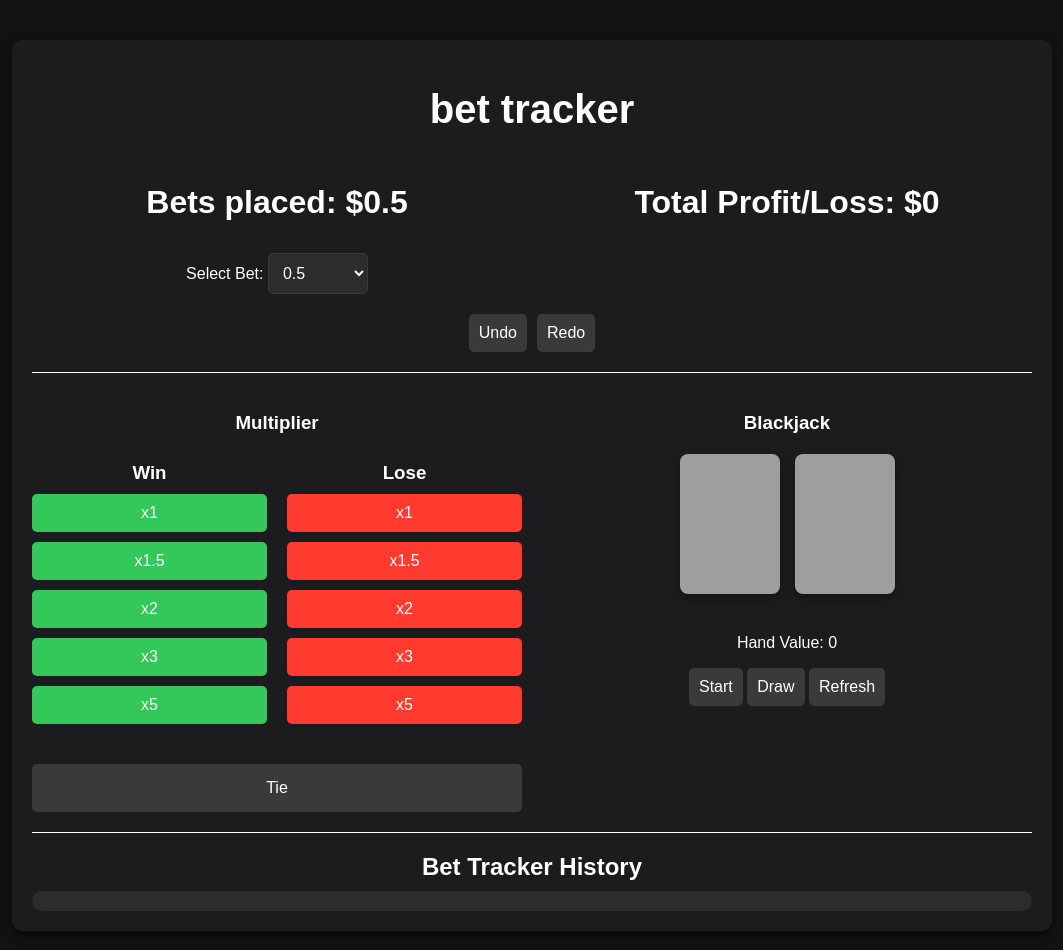
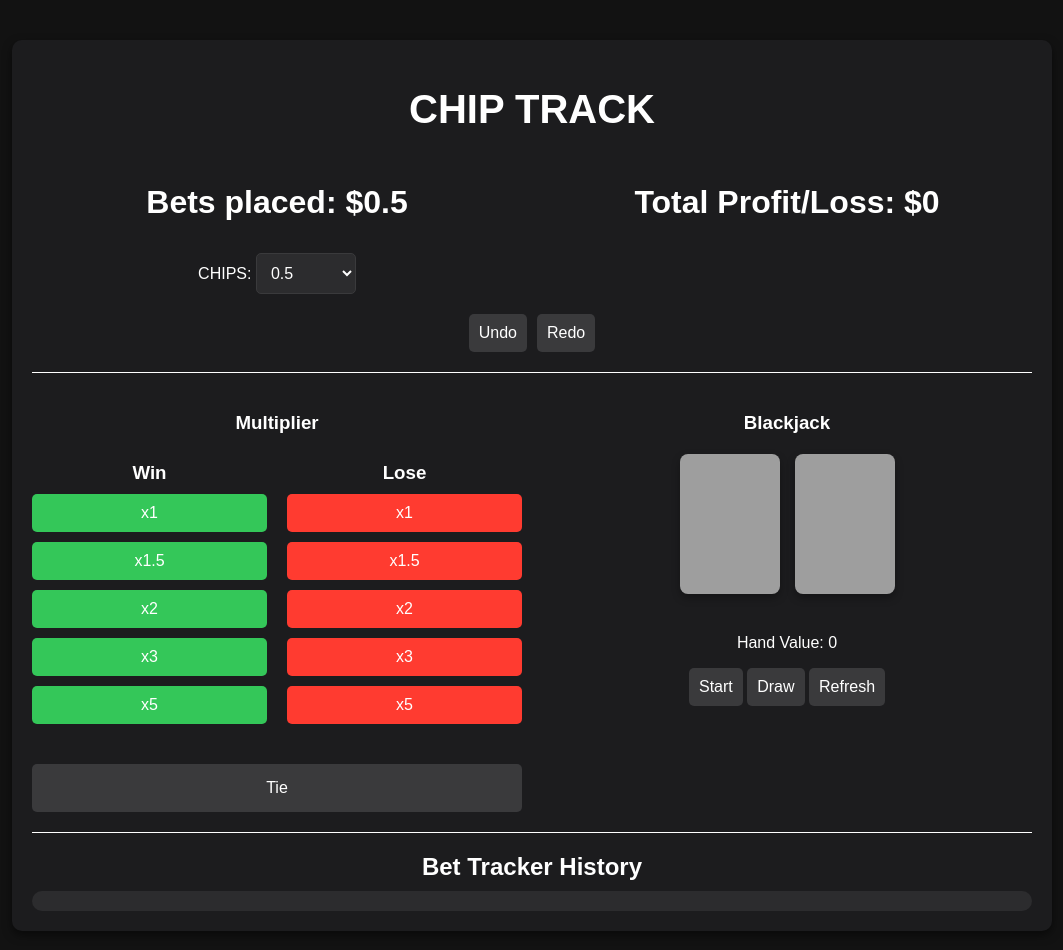
Before and after one commit to Ben051213/realbet, a plain HTML site: page index.html in a window 1280 px wide. Shown: the whole page, without its empty margins (108-1171 px from the left). Drawn offline with Linux system fonts and the light colour scheme; grey boxes are pictures that could not be loaded.

Commit message:
Update index.html

```diff
--- a/index.html
+++ b/index.html
@@ -141,7 +141,7 @@
 </head>
 <body>
     <div class="container">
-        <h1>bet tracker</h1>
+        <h1>CHIP TRACK</h1>
 
         <!-- Row: Bets Placed and Total Profit -->
         <div class="row">
@@ -149,7 +149,7 @@
                 <p class="bets-placed">Bets placed: <span id="currentBet">$0.5</span></p>
                 <!-- Dropdown for selecting bets -->
                 <div class="dropdown-group">
-                    <label for="betSelector">Select Bet:</label>
+                    <label for="betSelector">CHIPS:</label>
                     <select id="betSelector" onchange="updateBet()">
                         <option value="0.5">0.5</option>
                         <option value="1">1</option>
```
